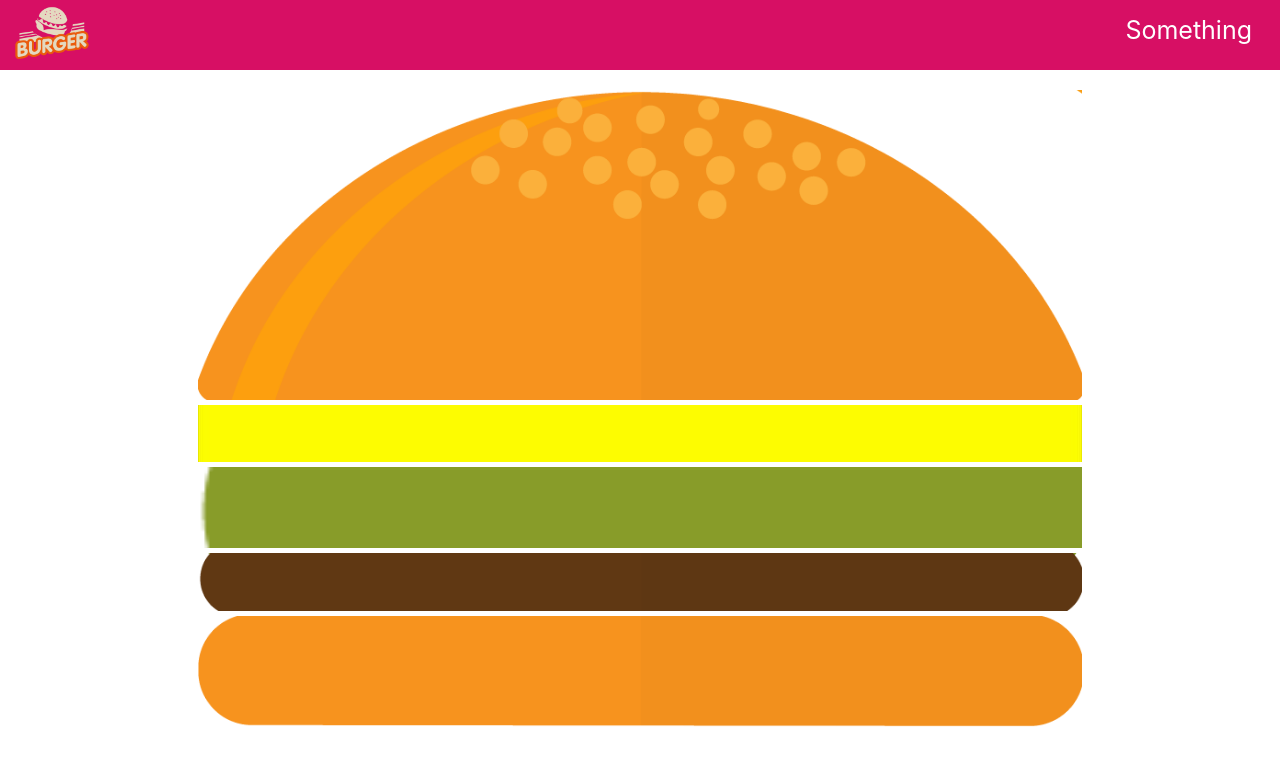
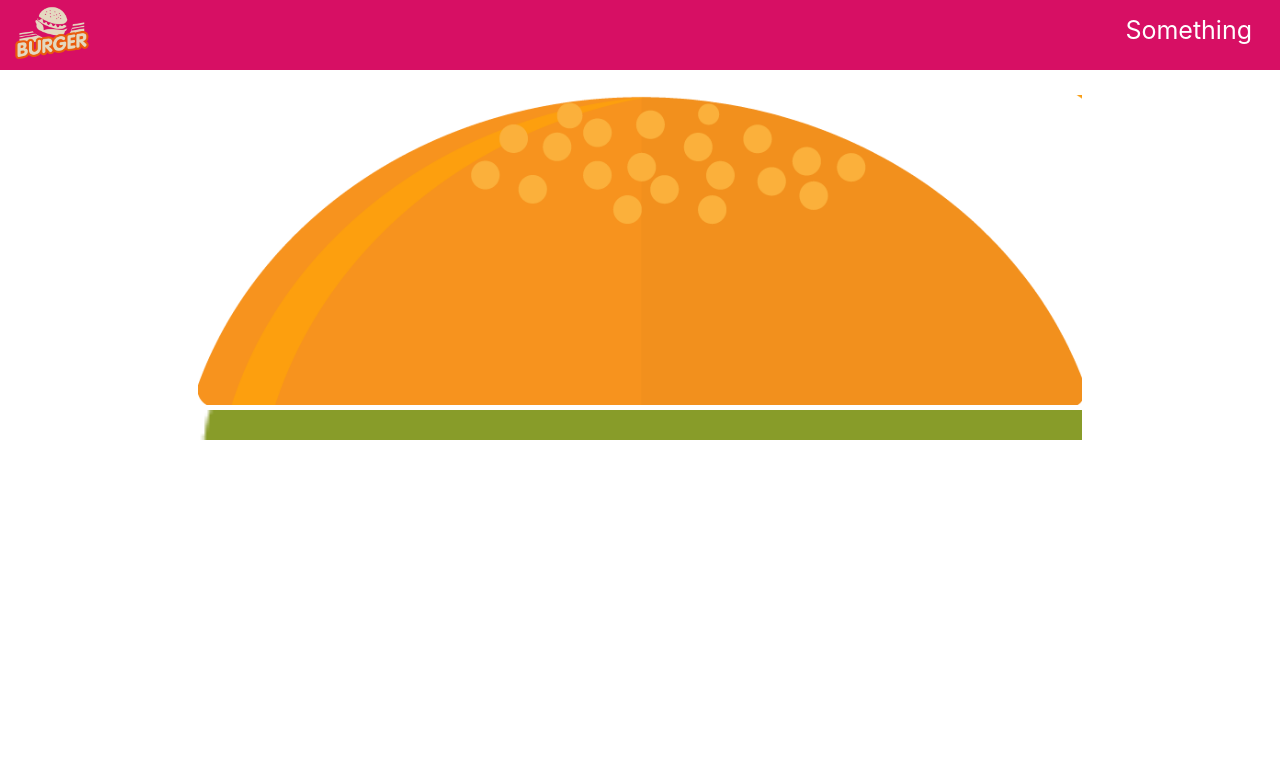
Before and after one commit to pauldipjoy/react_Burger_Builder_project, a React (Create React App) app: page / in a window 1280 px wide. Shown: the top 766 px of the page. Built offline with nearby package versions, Linux system fonts and the light colour scheme.

Commit message:
Show Ingredients according to state

```diff
--- a/package.json
+++ b/package.json
@@ -8,8 +8,8 @@
     "@testing-library/user-event": "^13.5.0",
     "axios": "^0.26.1",
     "bootstrap": "^5.1.3",
-    "react": "^18.0.0",
-    "react-dom": "^18.0.0",
+    "react": "^17.0.2",
+    "react-dom": "^17.0.2",
     "react-popper": "^2.2.5",
     "react-scripts": "5.0.0",
     "reactstrap": "^9.0.1",
--- /dev/null
+++ b/src/Components/BurgerBuilder/Burger/Burger.css
@@ -0,0 +1,19 @@
+.Burger {
+  width: 100%;
+  margin: auto;
+  height: 350px;
+  overflow-y: scroll;
+  text-align: center;
+  font-weight: bold;
+  font-size: 1.2rem;
+}
+
+.Burger::-webkit-scrollbar {
+  display: none;
+}
+
+/* Hide scrollbar for IE, Edge and Firefox  */
+.Burger {
+  -ms-overflow-style: none; /* IE and Edge  */
+  scrollbar-width: none; /* Firefox */
+}
--- a/src/Components/BurgerBuilder/Burger/Burger.js
+++ b/src/Components/BurgerBuilder/Burger/Burger.js
@@ -1,16 +1,50 @@
 import React from 'react';
 import Ingredient from '../Ingredient/Ingredient';
+import './Burger.css';
+const Burger = props => {
 
-const Burger = props => {
+    let ingredientArr = props.ingredients.map(item => {
+
+        let amountArr = [...Array(item.amount).keys()];
+
+            //console.log(amountArr);
+
+        return amountArr.map( _ => {
+
+            return <Ingredient
+
+            type={item.type}
+            key={Math.random()} />
+
+        })
+})
+
+    .reduce((arr , element) => {
+
+
+        // console.log(arr);
+        // console.log(element);
+
+    return arr.concat(element);
+
+},[]);
+
+
+// in case all amount are 0 call-
+    if(ingredientArr.length === 0) {
+        ingredientArr = <p>Please add some ingredients!</p>
+    }
+
+    console.log( ingredientArr);
+
+
 
     return(
 
-        <div>
+        <div className="Burger">
 
             <Ingredient type="bread-top" />
-            <Ingredient type="cheese" />
-            <Ingredient type="salad" />
-            <Ingredient type="meat" />
+            {ingredientArr}
             <Ingredient type="bread-bottom" />
 
         </div>
--- a/src/Components/BurgerBuilder/BurgerBuilder.js
+++ b/src/Components/BurgerBuilder/BurgerBuilder.js
@@ -3,10 +3,30 @@ import Burger from './Burger/Burger.js';
 
 export default class BurgerBuilder extends Component {
 
+    state = {
+
+        ingredients: [
+
+            {type:'salad', amount:1},
+            {type:'cheese', amount: 2},
+            {type:'meat', amount: 3},
+
+            // {type:'salad', amount: 0},
+            // {type:'cheese', amount: 0},
+            // {type:'meat', amount: 0},
+
+
+
+        ]
+    }
+
+
+
+
     render(){
         return(
             <div>
-                <Burger />
+                <Burger ingredients={this.state.ingredients} />
             </div>
         );
     }
--- a/src/Components/BurgerBuilder/Ingredient/Ingredient.js
+++ b/src/Components/BurgerBuilder/Ingredient/Ingredient.js
@@ -14,7 +14,7 @@ const Ingredient = props => {
     let ingredient = null;
 
 
-switch(props.type) {
+switch(props.type){
 
     case 'bread-bottom':
         ingredient = <div><img src={BreadBottom} alt="Bottom Bread"/></div>
@@ -35,8 +35,6 @@ switch(props.type) {
     default:
         ingredient = null;
 
-
-
 }
 
 return(
```
Also changed, not shown: 1 other file (tests, documents, lock files or other folders).
